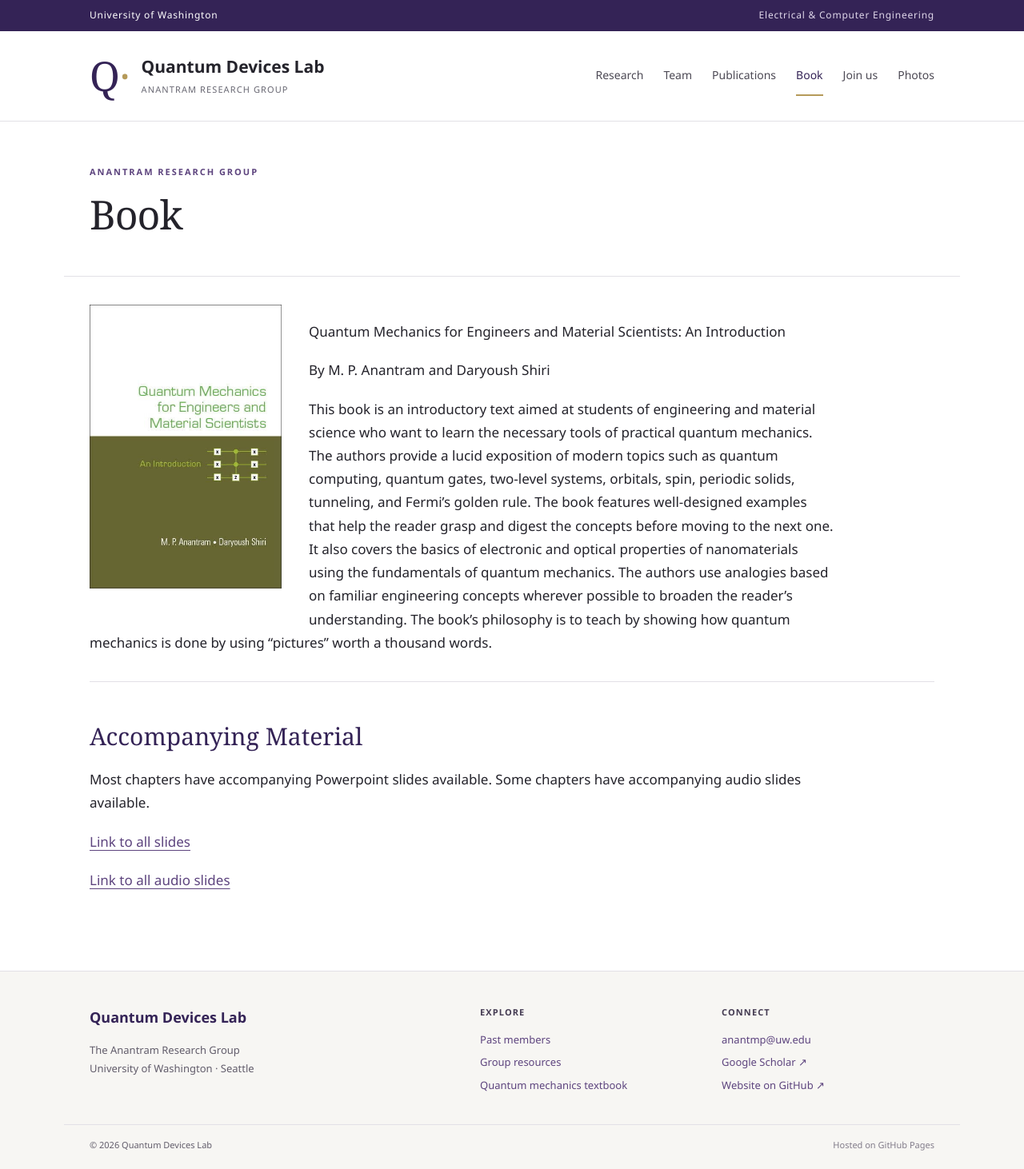
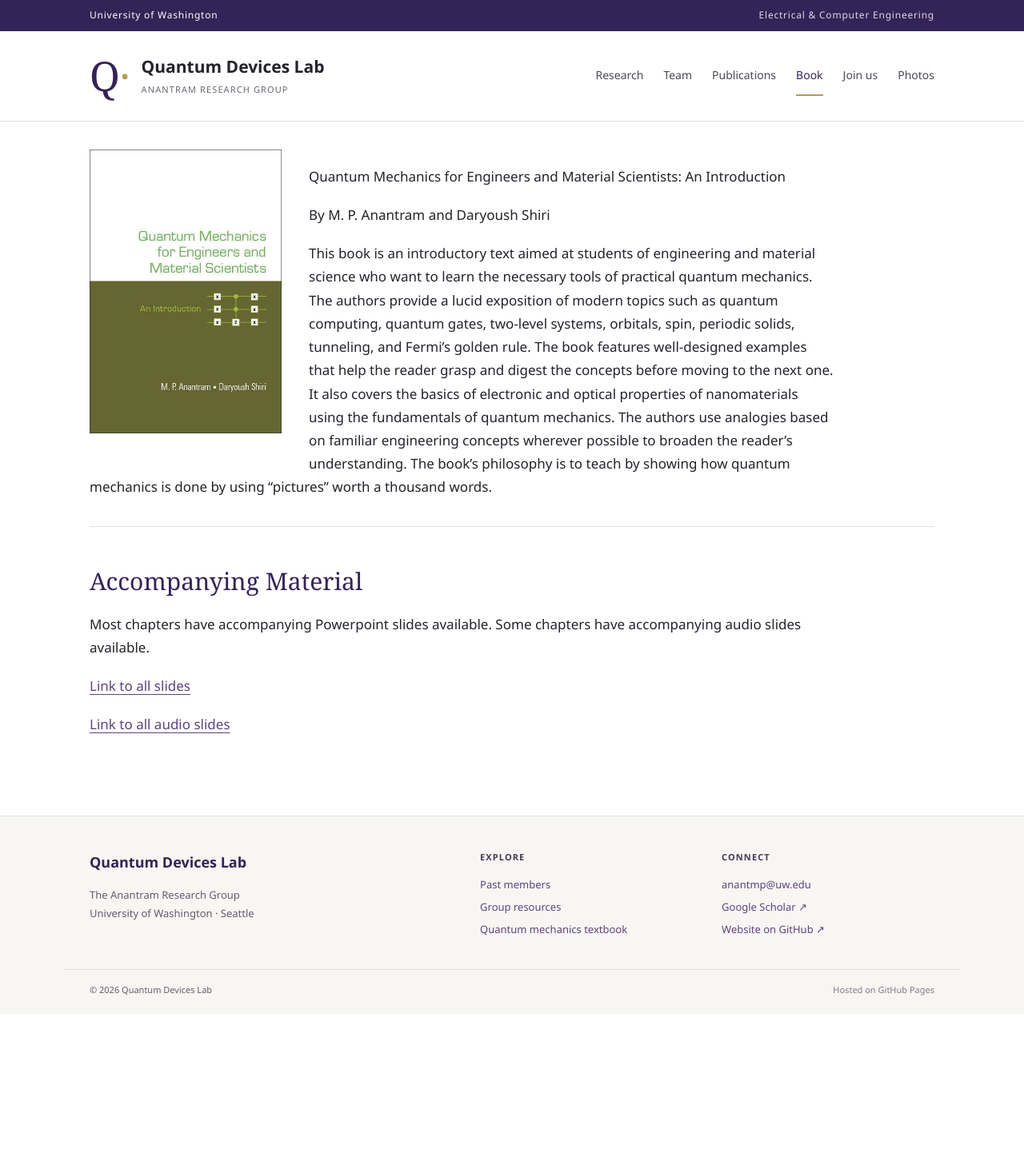
Before and after one commit to anantrammp/anantrammp.github.io, a Jekyll site: the page built from _pages/book.md, in a window 1280 px wide. Shown: the whole page at 80% size. Built offline with Jekyll 4.4.1, drawn with Linux system fonts in a browser that asks for light colours; after the commit the page ends 1268 px from its top, so only the background shows below that.

Commit message:
Remove the visible Book page title block

```diff
--- a/_layouts/lab.html
+++ b/_layouts/lab.html
@@ -36,7 +36,7 @@
       <div class="hero-overlay"></div>
       <div class="shell hero-copy"><p class="eyebrow">Theory · Modeling · Discovery</p><h1 id="page-title">Quantum Devices Lab</h1><p class="hero-subtitle">{{ page.subtitle }}</p><div class="hero-actions"><a class="button button-light" href="/publications/">Explore publications <span aria-hidden="true">↗</span></a><a class="hero-link" href="/team/">Meet our team <span aria-hidden="true">→</span></a></div></div>
     </section>
-    {% elsif page.page_kind == 'team' or page.page_kind == 'publications' or page.page_kind == 'join' %}
+    {% elsif page.page_kind == 'team' or page.page_kind == 'publications' or page.page_kind == 'join' or page.page_kind == 'book' %}
     <h1 id="page-title" class="visually-hidden">{{ page.title }}</h1>
     {% else %}
     <div class="shell page-heading"><p class="eyebrow">Anantram Research Group</p><h1 id="page-title">{{ page.title }}</h1>{% if page.page_kind == 'publications' %}<p>Research papers, manuscripts, patents, and scientific software.</p>{% endif %}</div>
```
